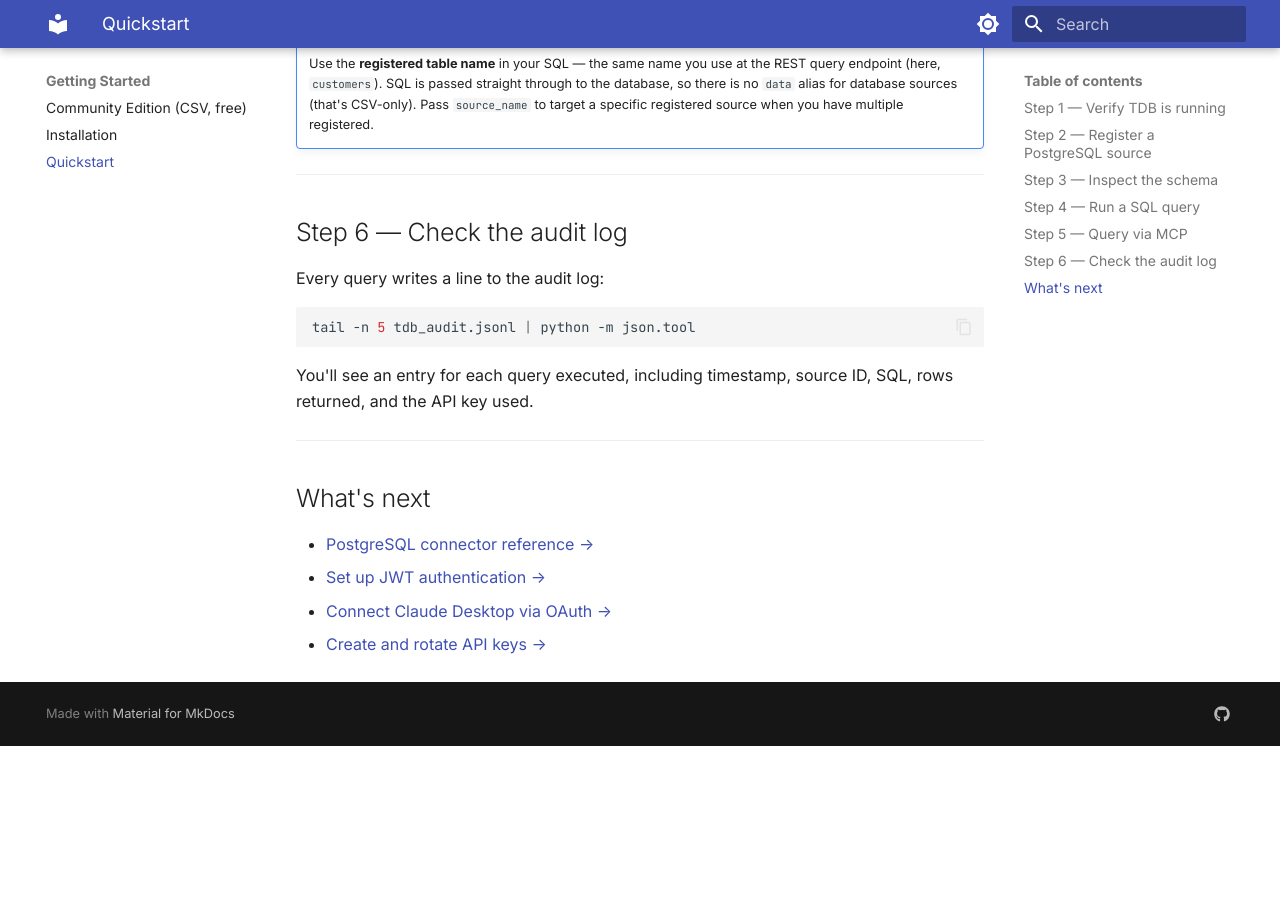
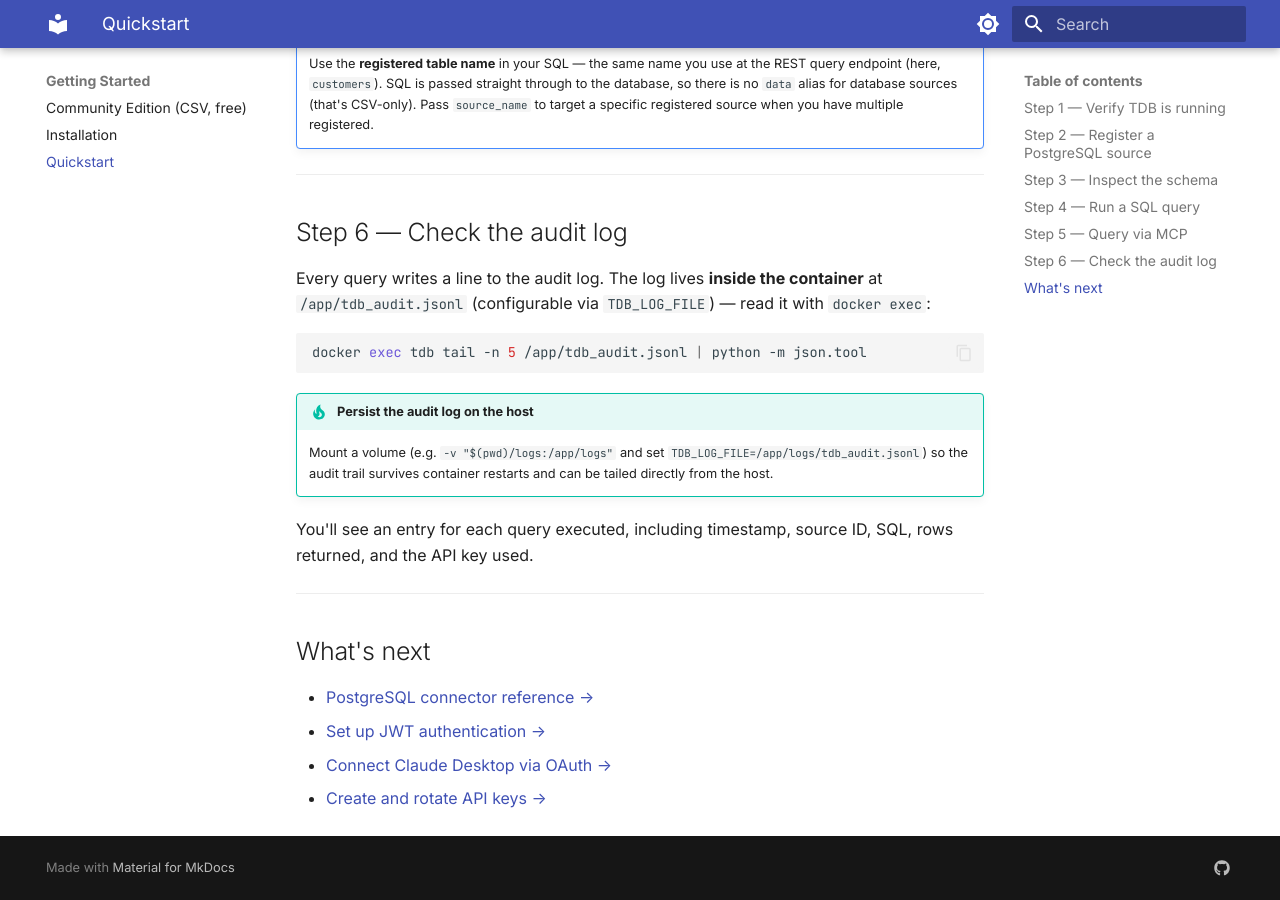
Before and after one commit to tdb-project/tdb-docs, an MkDocs documentation site: the page built from docs/getting-started/quickstart.md, in a window 1280 px wide and 900 px high, scrolled down 3942 px. Built offline with MkDocs 1.6.1 and Material for MkDocs 9.7.7, drawn with Linux system fonts in a browser that asks for light colours; before the commit the page ends 4688 px from its top, so only the background shows below that; some of the changed text lies outside the part shown.

Commit message:
docs: fix Quickstart audit-log path + align enterprise serverInfo/version examples
- Audit step used relative `tdb_audit.jsonl` (only works if CWD=/app); now
  shows `docker exec tdb tail /app/tdb_audit.jsonl` plus a persist-on-host tip.
- MCP serverInfo example now shows name "tdb-enterprise" (was "tdb-community").
- Installation startup-log sample version 0.4.0 -> 0.0.0 to match the binary.

Matches the tdb-enterprise fixes (serverInfo + license_ok). mkdocs --strict passes.

Co-Authored-By: Claude Opus 4.8 <noreply@anthropic.com>

````diff
--- a/docs/getting-started/quickstart.md
+++ b/docs/getting-started/quickstart.md
@@ -202,11 +202,18 @@ curl -X POST http://localhost:8000/v1/mcp \
 
 ## Step 6 — Check the audit log
 
-Every query writes a line to the audit log:
+Every query writes a line to the audit log. The log lives **inside the container**
+at `/app/tdb_audit.jsonl` (configurable via `TDB_LOG_FILE`) — read it with
+`docker exec`:
 
 ```bash
-tail -n 5 tdb_audit.jsonl | python -m json.tool
+docker exec tdb tail -n 5 /app/tdb_audit.jsonl | python -m json.tool
 ```
+
+!!! tip "Persist the audit log on the host"
+    Mount a volume (e.g. `-v "$(pwd)/logs:/app/logs"` and set
+    `TDB_LOG_FILE=/app/logs/tdb_audit.jsonl`) so the audit trail survives
+    container restarts and can be tailed directly from the host.
 
 You'll see an entry for each query executed, including timestamp, source ID, SQL,
 rows returned, and the API key used.
````
Also changed, not shown: other parts of docs/getting-started/quickstart.md (+1 -1 lines), docs/getting-started/installation.md (+1 -1 lines).
